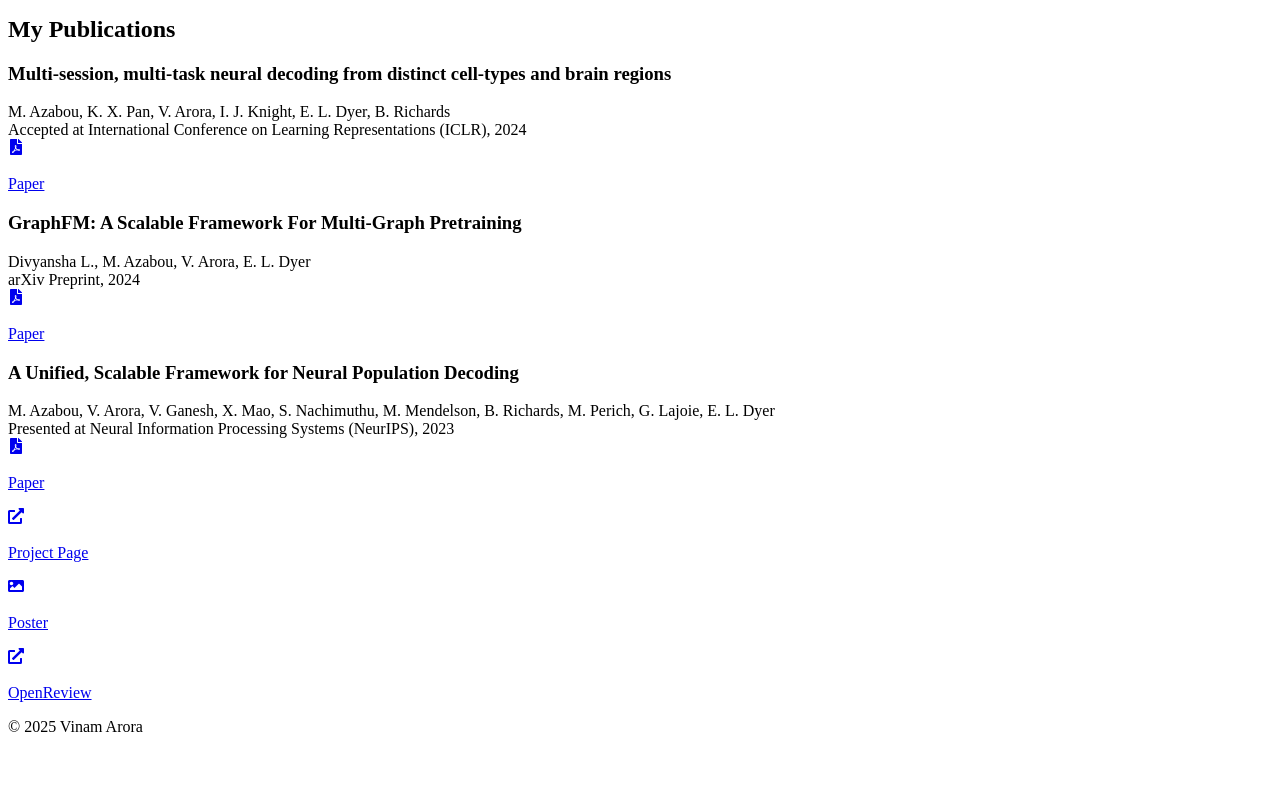
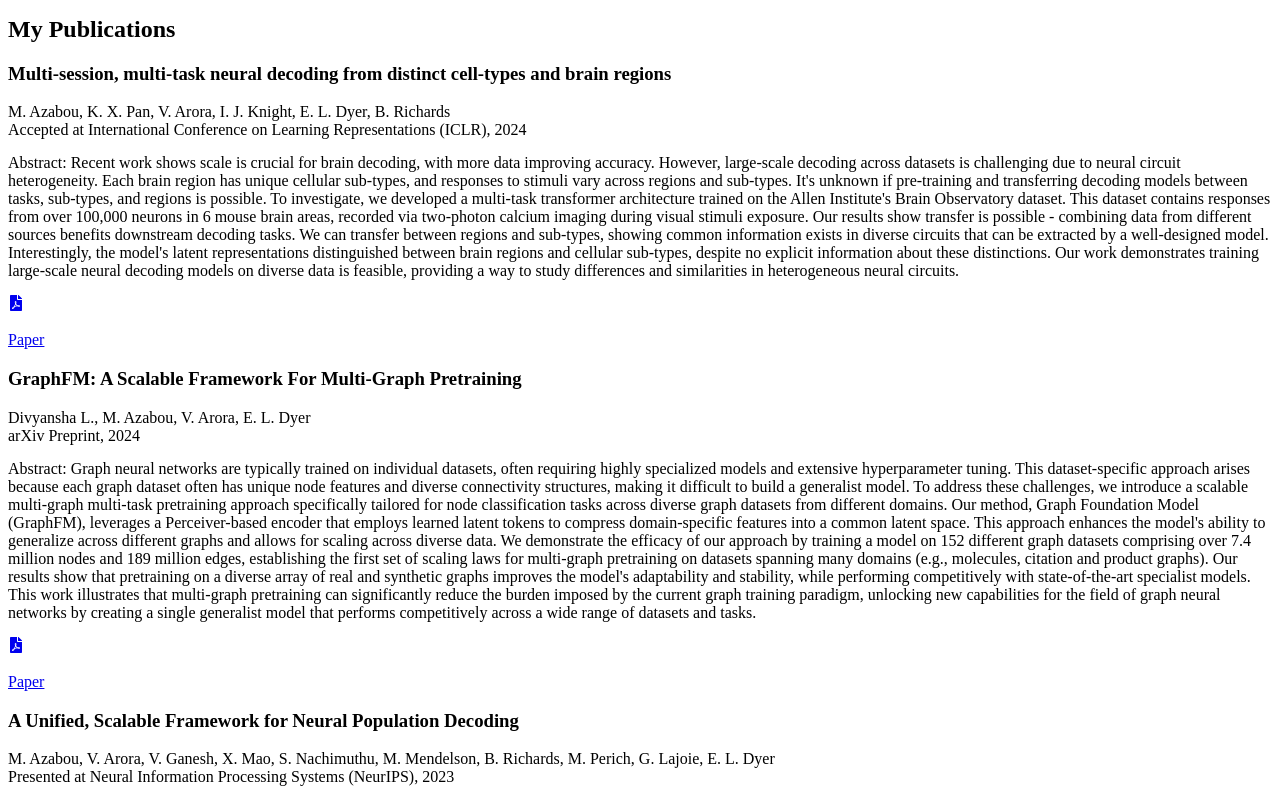
Before and after one commit to vinamarora8/vinamarora8.github.io, a React (Vite) app: page / in a window 1280 px wide. Shown: the part 1860-2660 px from the top of the page. Before the commit the page ends 2612 px from the top, so only its background shows below. Built offline with nearby package versions, Linux system fonts and the light colour scheme; the HTML template or start-up script is replaced by a standard one.

Commit message:
Improve animations on abstract show

```diff
--- a/src/components/Publications.tsx
+++ b/src/components/Publications.tsx
@@ -64,15 +64,14 @@ const Publications: React.FC = () => {
                   {publication.venue}, {publication.year}
                 </div>
 
-                {publication.isAbstractVisible && publication.abstract && (
-                  <AnimateIn
-                    baseDelay={0.0}
-                    direction="down"
-                    className="publications__details__abstract"
-                  >
-                    {publication.abstract}
-                  </AnimateIn>
-                )}
+                <div className={`publications__details__abstract ${
+                  publication.isAbstractVisible ? `publications__details__abstract--visible`: ''
+                }`}>
+                  <div style={{height: 15}}></div>
+                  <span style={{fontWeight: 400}}>Abstract: </span>
+                  {publication.abstract}
+                  <div style={{height: 15}}></div>
+                </div>
 
                 <div className="publications__details__links">
                   {publication.links.paper && (
--- a/src/styles/components/_publications.scss
+++ b/src/styles/components/_publications.scss
@@ -66,11 +66,18 @@
     display: flex;
     flex-direction: column;
     justify-content: space-between;
-    transition: all 0.3s ease-in-out;
 
     &__abstract {
-      margin: 15px 0;
       text-align: justify;
+      overflow: hidden;
+      max-height: 0;
+      opacity: 0;
+      transition: all 0.3s ease-in-out;
+
+      &--visible {
+        max-height: 1000px;
+        opacity: 1;
+      }
     }
 
     &__venue {
```
